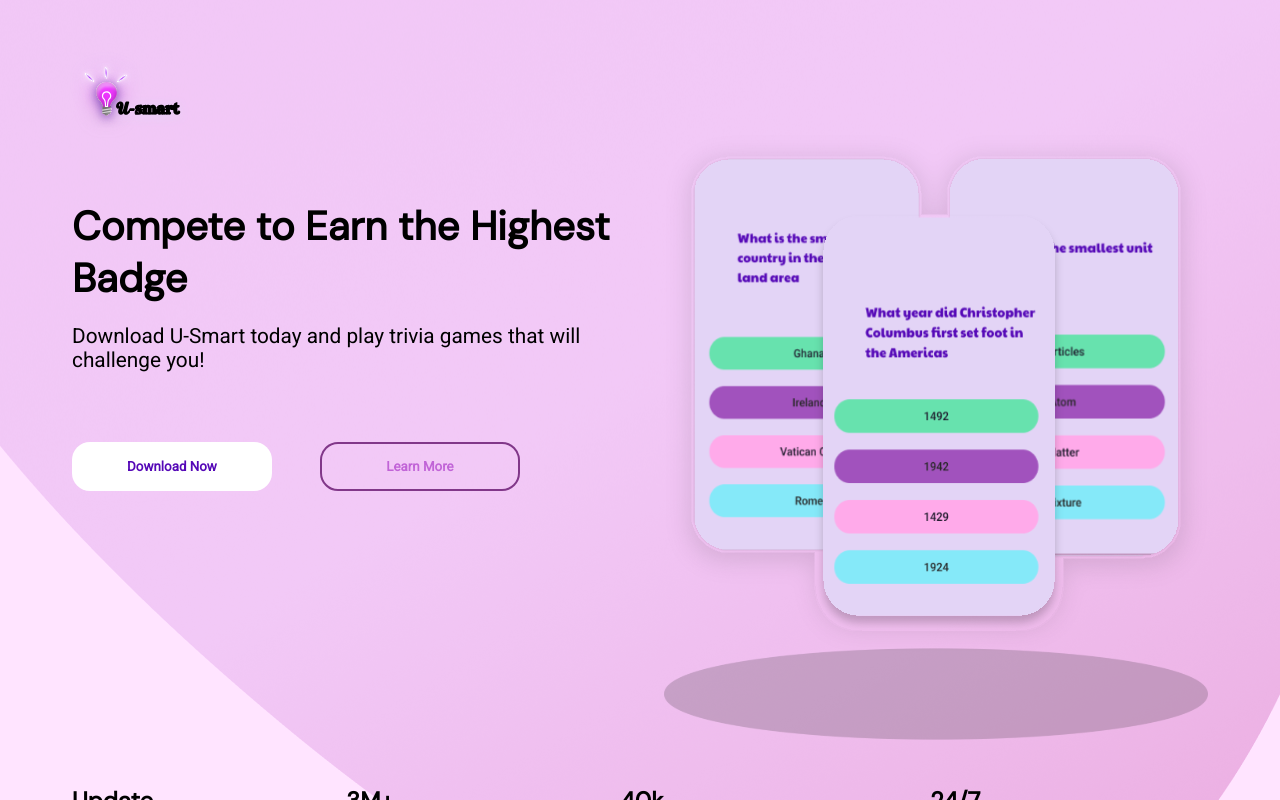
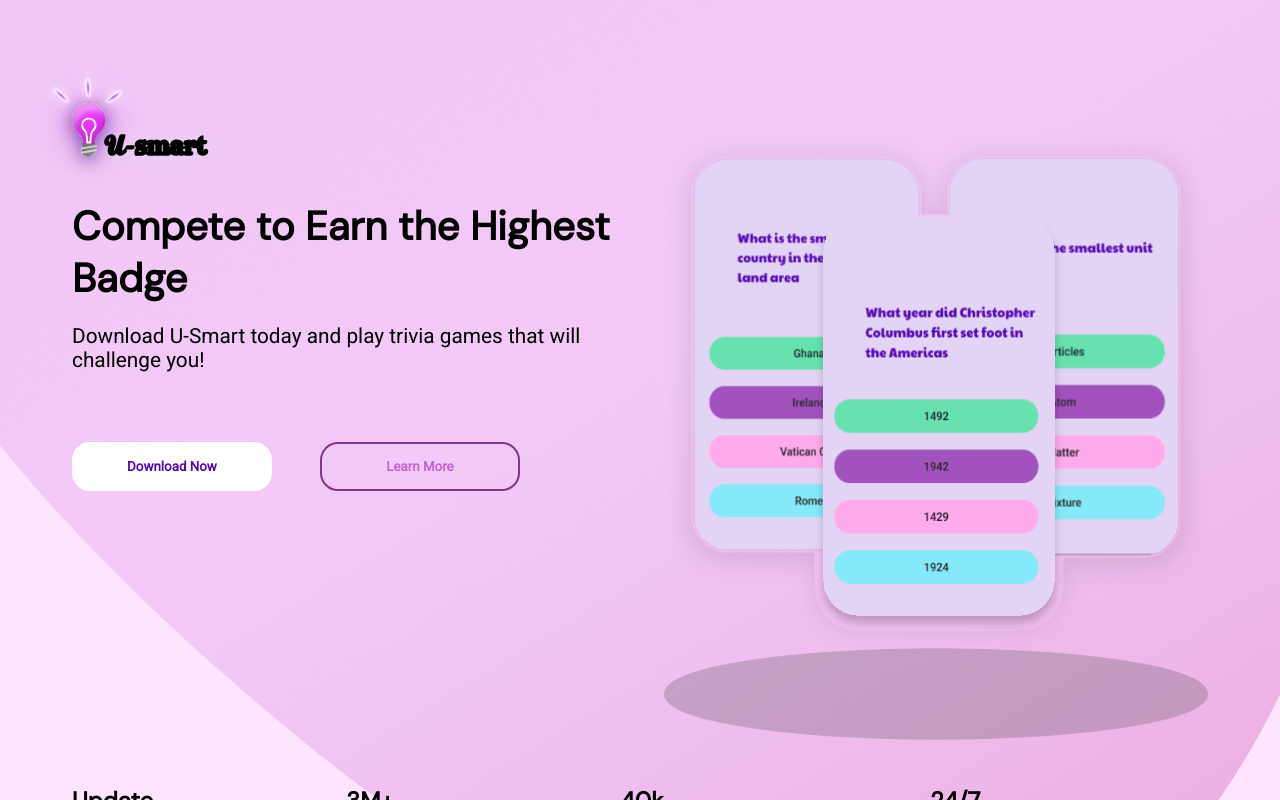
Before and after one commit to ADA-Software-Engineering-Program/Usmart-landing-page, a React (Create React App) app: page / in a window 1280 px wide. Shown: the top 800 px of the page. Built offline with nearby package versions, Linux system fonts and the light colour scheme.

Commit message:
fix: new design

```diff
--- a/src/components/Header/styles.css
+++ b/src/components/Header/styles.css
@@ -15,9 +15,11 @@
 }
 
 .img-logo {
-	width: 150px;
+	/* width: 150px;
 	height: 150px;
+	margin-top: -35px; */
 	margin-top: -35px;
+	margin-left: -59px;
 }
 @media screen and (max-width: 960px) {
 	.header {
```
